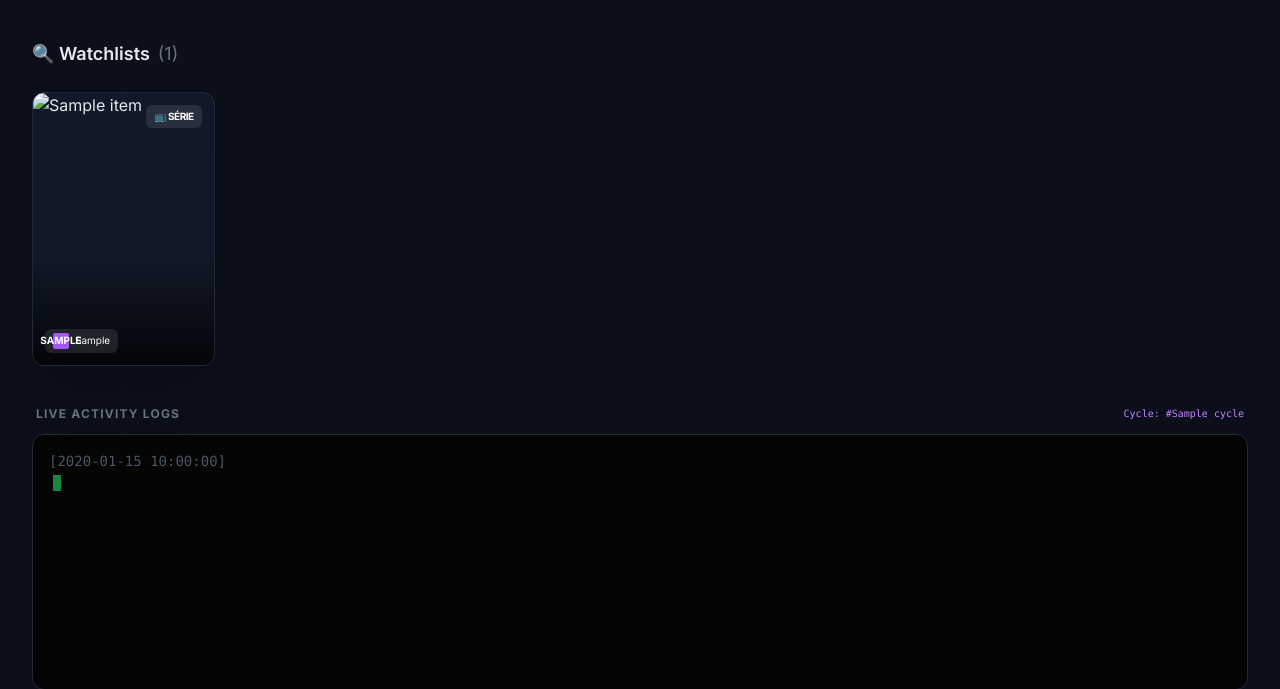
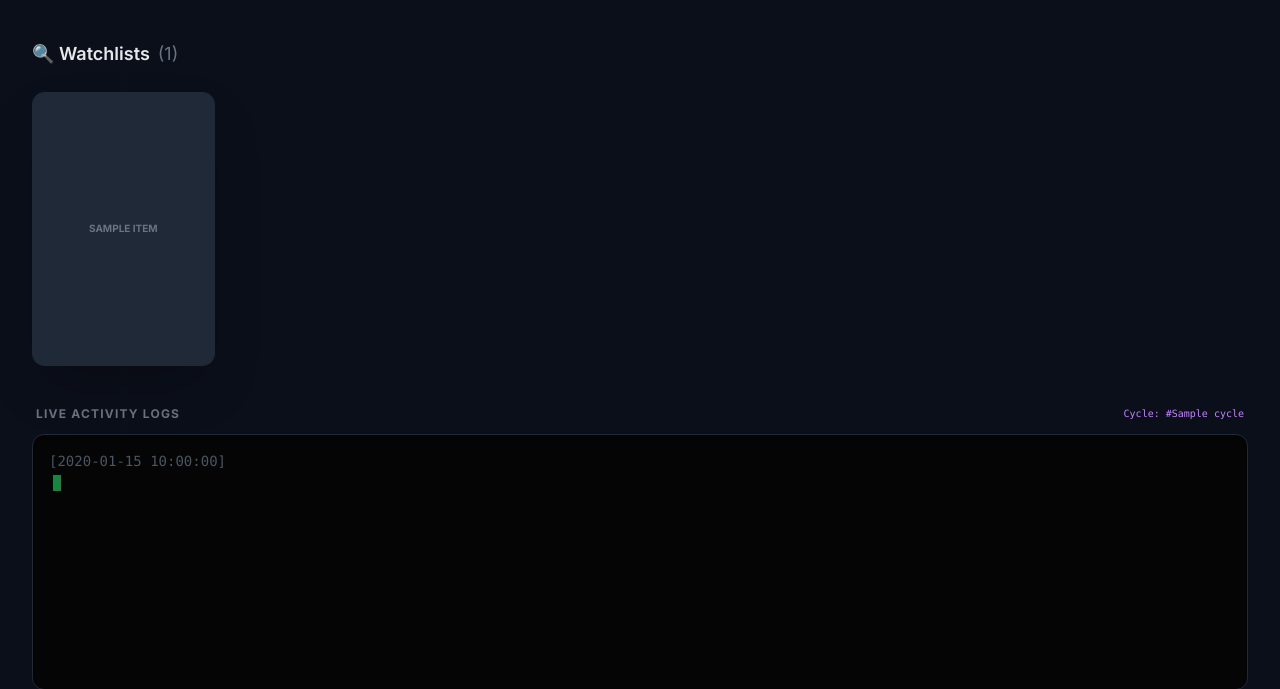
Before and after one commit to sledour/HA-addons, a FastAPI app: template watchlisterr/app/templates/index.html in a window 1280 px wide. Shown: the part 106-795 px from the top of the page. Run offline with FastAPI, Linux system fonts and the light colour scheme; the template is opened without the code that fills it: most values are stand-ins (such as "Sample title", 1, 10 or a date in 2020); data that the repository does not hold is empty; some libraries are stand-ins or nearby versions.

Commit message:
Test html fix

```diff
--- a/watchlisterr/app/templates/index.html
+++ b/watchlisterr/app/templates/index.html
@@ -47,11 +47,9 @@
     </div>
 
     <div class="flex items-center gap-6">
-        <div title="Mode Simulation : Les requêtes ne sont pas envoyées à Overseerr. Pour changer cela, allez dans l'onglet 'Configuration' de l'Add-on."
+        <div title="Mode Simulation : Les requêtes ne sont pas envoyées à Overseerr."
             class="flex items-center gap-3 bg-gray-800/30 px-4 py-2 rounded-xl border border-gray-800 cursor-help transition-all">
-
             <span class="text-xs font-bold uppercase tracking-wider text-gray-500">Dry Run</span>
-
             <div class="flex items-center gap-2">
                 {% if dry_run %}
                     <span class="flex h-2 w-2 rounded-full bg-indigo-500 shadow-[0_0_8px_#6366f1]"></span>
@@ -83,35 +81,34 @@
     <div class="grid grid-cols-2 sm:grid-cols-3 md:grid-cols-4 lg:grid-cols-6 gap-6">
         {% for item in items_to_request %}
         <div class="relative group aspect-[2/3] rounded-xl overflow-hidden border border-gray-800 transition-all hover:border-purple-500 hover:scale-105 shadow-2xl bg-gray-900">
-
                 {% if item.poster_path %}
-                    <img src="proxy-image?url=https://image.tmdb.org/t/p/w500{{ item.poster_path }}"
-                        alt="{{ item.title }}"
-                        referrerpolicy="no-referrer"
-                        class="w-full h-full object-cover group-hover:opacity-60 transition-opacity">
+                <img src="./proxy-image?url=https://image.tmdb.org/t/p/w500{{ item.poster_path }}"
+                    alt="{{ item.title }}"
+                    referrerpolicy="no-referrer"
+                    onerror="this.parentElement.innerHTML='<div class=\'w-full h-full flex flex-col items-center justify-center p-4 bg-gray-800\'><span class=\'text-[10px] text-gray-500 uppercase font-bold\'>{{ item.title }}</span></div>'"
+                    class="w-full h-full object-cover group-hover:opacity-60 transition-opacity">
                 {% else %}
                     <div class="w-full h-full flex flex-col items-center justify-center p-4 text-center bg-gray-800">
-                        <svg class="w-12 h-12 text-gray-700 mb-2" ...></svg>
                         <span class="text-[10px] text-gray-500 uppercase font-bold">{{ item.title }}</span>
                     </div>
                 {% endif %}
 
-            <div class="absolute inset-0 poster-gradient"></div>
+            <div class="absolute inset-0 poster-gradient pointer-events-none"></div>
 
-            <div class="absolute bottom-3 left-3 px-2 py-1 glass rounded-md flex items-center gap-1.5">
+            <div class="absolute bottom-3 left-3 px-2 py-1 glass rounded-md flex items-center gap-1.5 pointer-events-none">
                 <div class="w-4 h-4 bg-purple-500 rounded-sm flex items-center justify-center text-[10px] font-bold text-white">
                     {{ item.requested_by[0]|upper if item.requested_by else '?' }}
                 </div>
                 <span class="text-[10px] font-medium text-white truncate max-w-[80px]">{{ item.requested_by }}</span>
             </div>
 
-            <div class="absolute top-3 right-3 px-2 py-1 glass rounded-md text-[10px] font-bold text-white uppercase tracking-tighter">
+            <div class="absolute top-3 right-3 px-2 py-1 glass rounded-md text-[10px] font-bold text-white uppercase tracking-tighter pointer-events-none">
                 {% if item.type == 'movie' %} 🎬 Film {% else %} 📺 Série {% endif %}
             </div>
         </div>
         {% else %}
         <div class="col-span-full py-20 text-center border-2 border-dashed border-gray-800 rounded-2xl">
-            <p class="text-gray-500 italic">Le scan n'a pas encore trouvé de médias dans les watchlists.</p>
+            <p class="text-gray-500 italic">Le scan n'a pas encore trouvé de médias.</p>
         </div>
         {% endfor %}
     </div>
--- a/watchlisterr/config.yaml
+++ b/watchlisterr/config.yaml
@@ -1,6 +1,6 @@
 name: "Watchlisterr"
 description: "Synchronisation des watchlists Plex vers Overseerr"
-version: "0.3.20"
+version: "0.3.21"
 slug: "watchlisterr"
 arch:
 - aarch64
```
